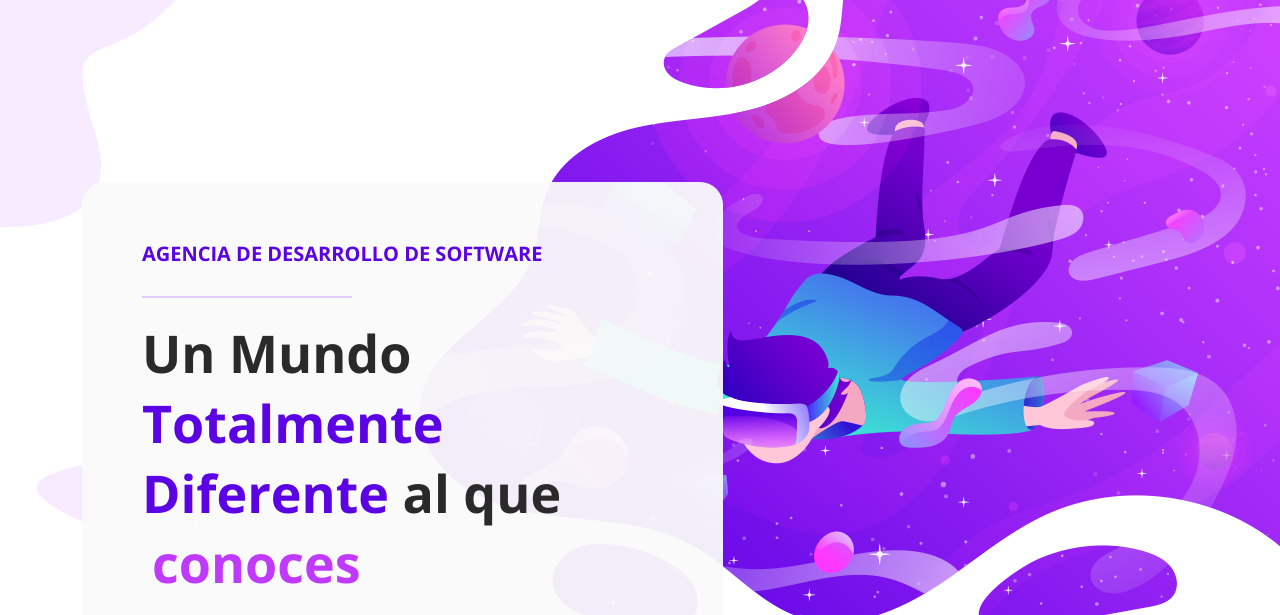
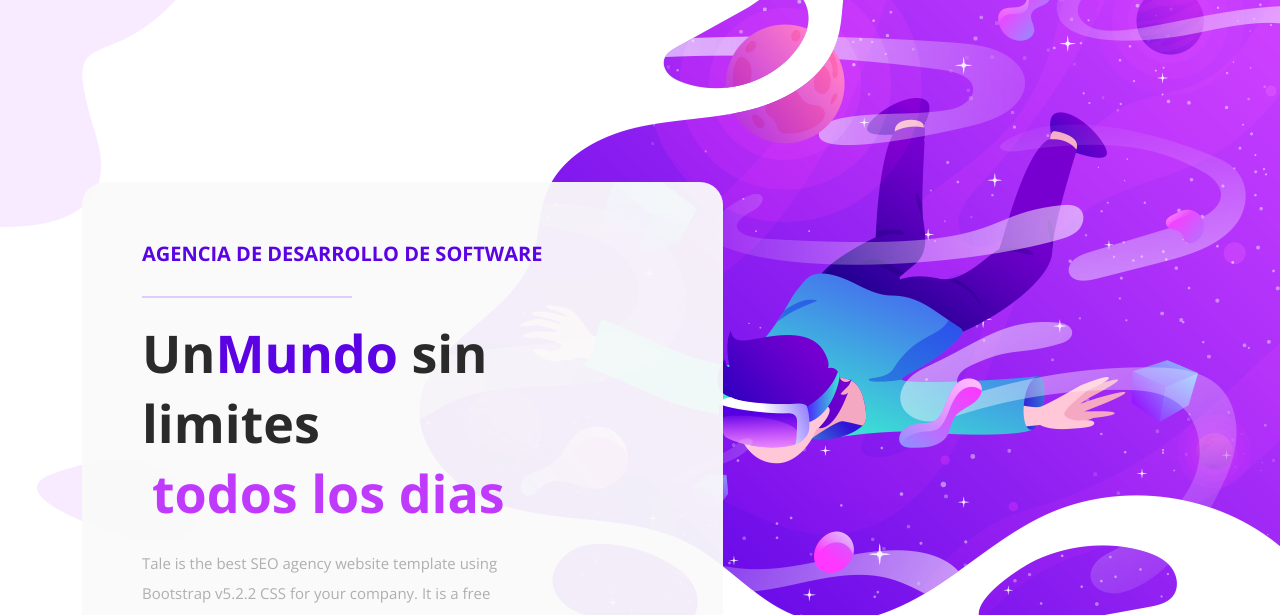
Before and after one commit to KevinLimon/Proyecto1, a plain HTML site: page index.html in a window 1280 px wide. Shown: the part 170-785 px from the top of the page. Drawn offline with nearby package versions, Linux system fonts and the light colour scheme.

Commit message:
Nuevo Header

```diff
--- a/index.html
+++ b/index.html
@@ -117,7 +117,7 @@ https://templatemo.com/tm-582-tale-seo-agency
           <div class="caption header-text">
             <h6>AGENCIA DE DESARROLLO DE SOFTWARE</h6>
             <div class="line-dec"></div>
-            <h4>Un Mundo <em>Totalmente Diferente</em> al que <span>conoces</span></h4>
+            <h4>Un<em>Mundo</em> sin limites <span>todos los dias</span></h4>
             <p>Tale is the best SEO agency website template using Bootstrap v5.2.2 CSS for your company. It is a free
               download provided by TemplateMo. There are 3 HTML pages, <a href="index.html">Home</a>, <a
                 href="about.html">About</a>, and <a href="faqs.html">FAQ</a>.</p>
```
